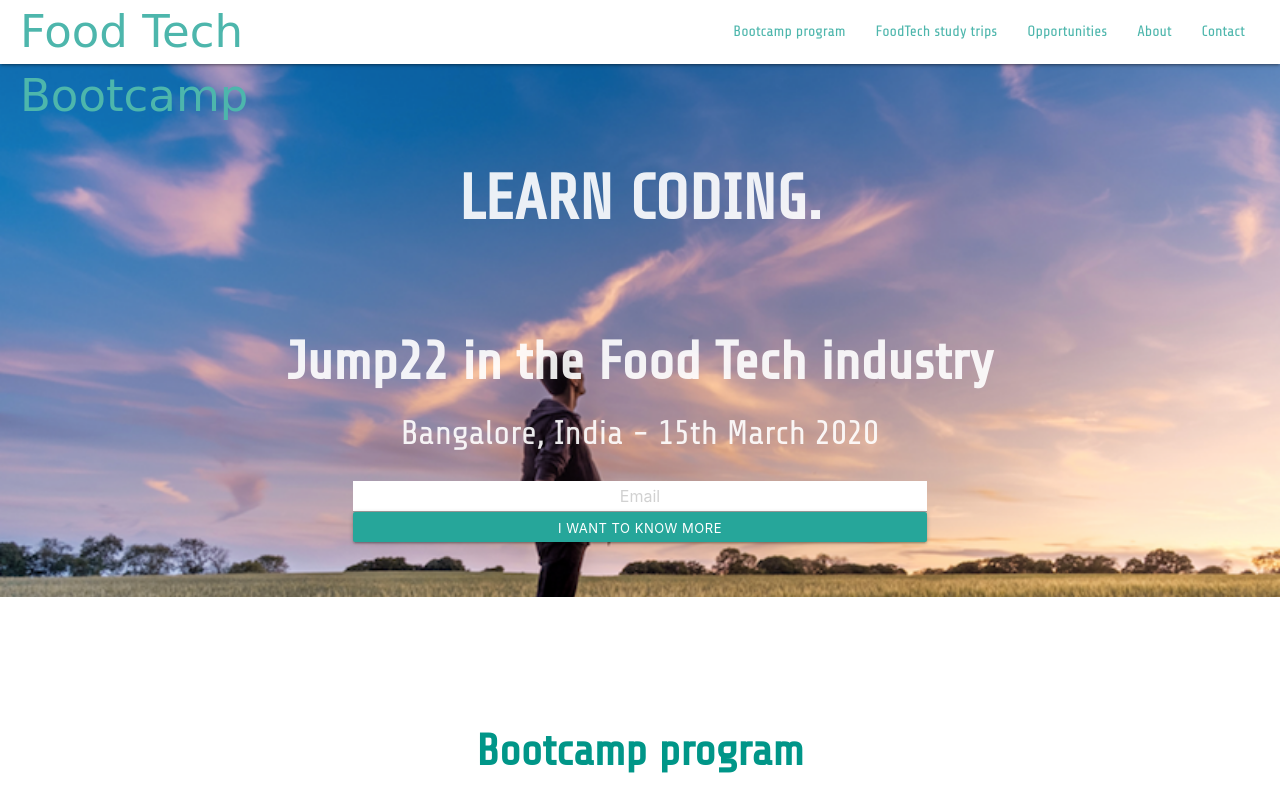
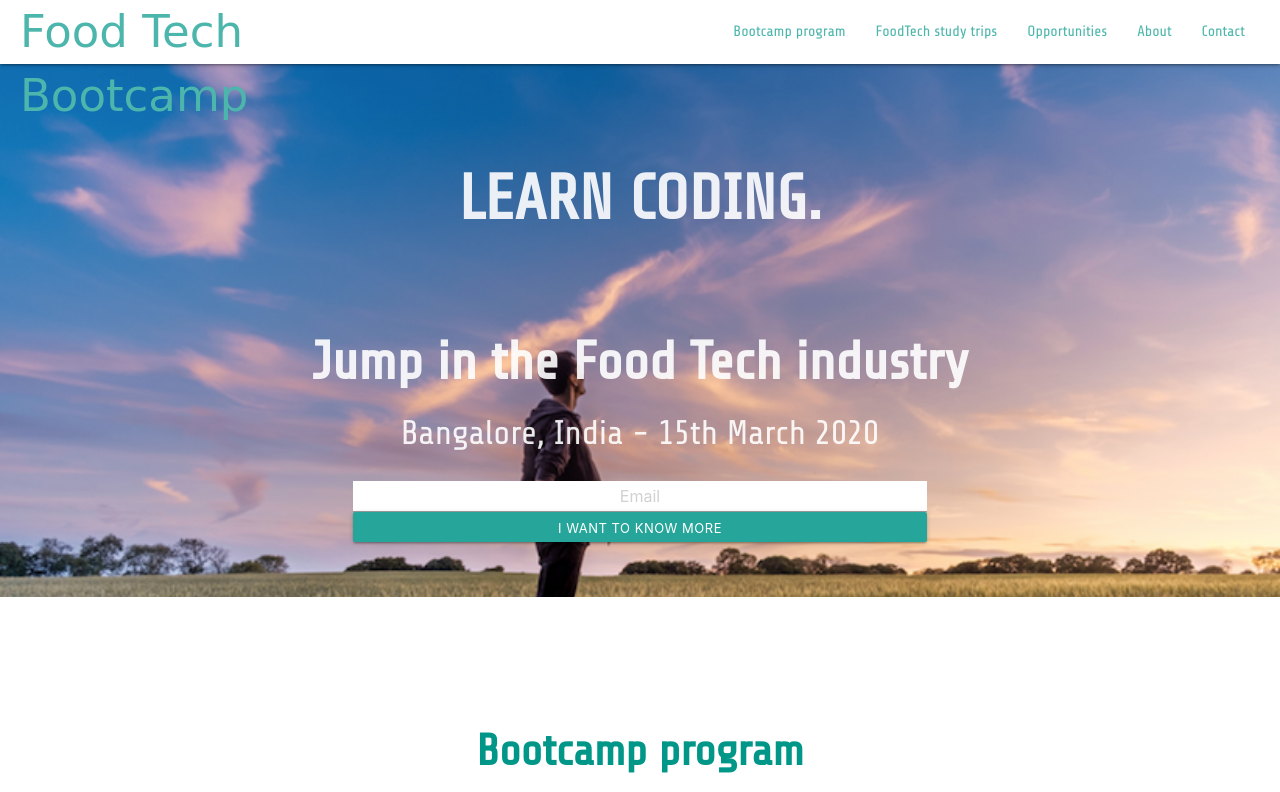
Before and after one commit to WINTERANDREA/ftb.github.io, a plain HTML site: page index.html in a window 1280 px wide. Shown: the top 792 px of the page. Drawn offline with nearby package versions, Linux system fonts and the light colour scheme; a web font is replaced by a local one.

Commit message:
Update index.html

```diff
--- a/index.html
+++ b/index.html
@@ -55,7 +55,7 @@
       <div class="container">
         <div class="row">
         <h1 class="header-title light">LEARN CODING.</h1>
-        <h2 class="header-title" light> Jump22 in the Food Tech industry</h2>
+        <h2 class="header-title" light> Jump in the Food Tech industry</h2>
         <h4 class="">Bangalore, India - 15th March 2020</h4>
         <div class="row">
         <div class="input-field col s10 offset-s1 m8 offset-m2 l8 offset-l2 xl8 offset-xl2">
```
